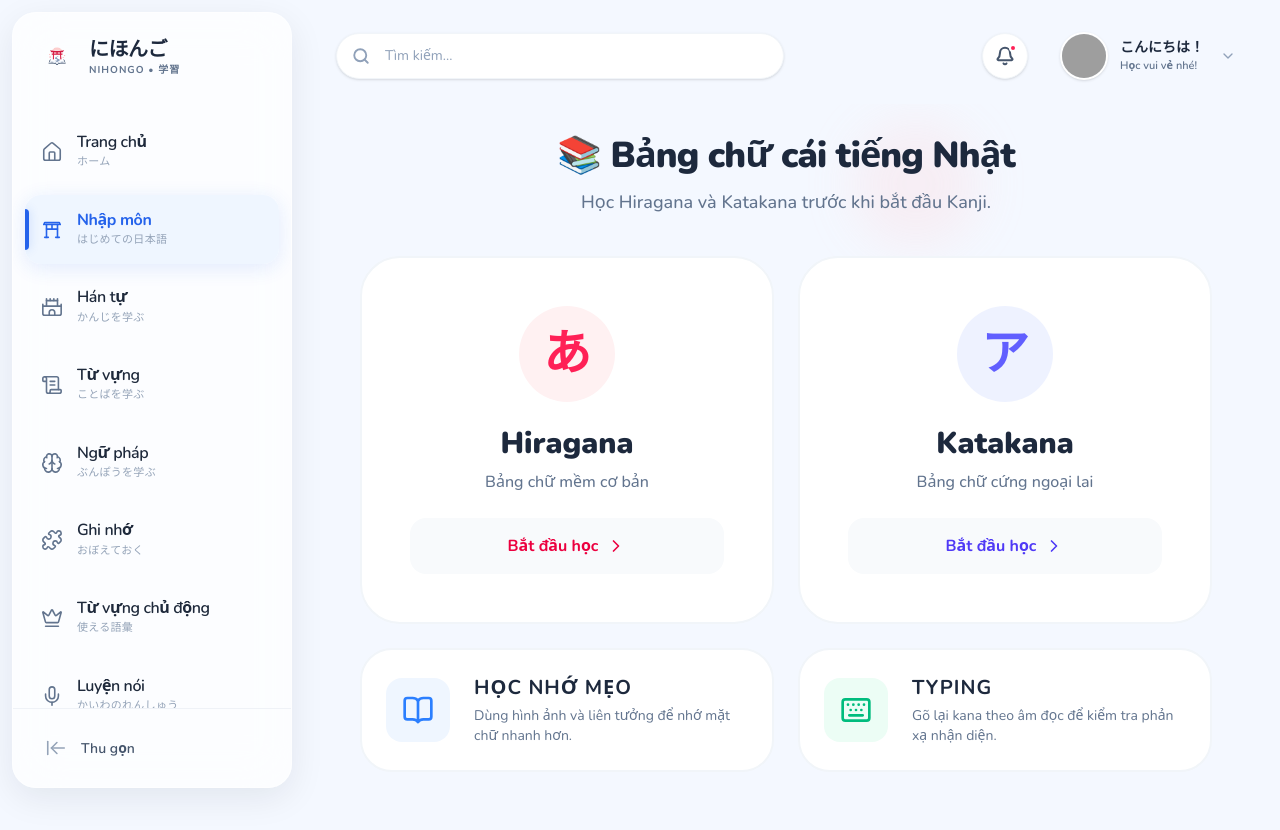
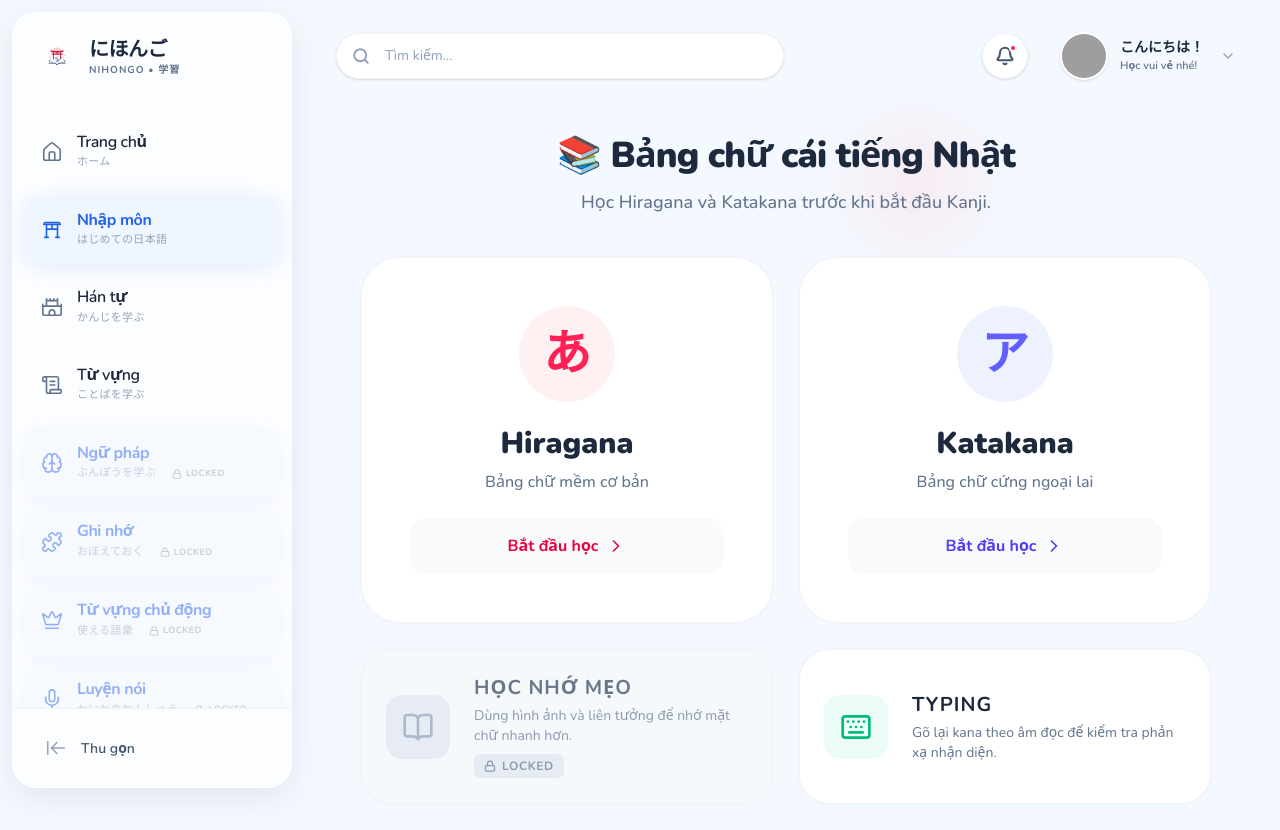
Before and after one commit to dotuananh2003/NihongoFlow, a React (Vite) app: page /introduction in a window 1280 px wide. Shown: the top 830 px of the page. Built offline with nearby package versions, Linux system fonts and the light colour scheme; grey boxes are pictures that could not be loaded.

Commit message:
change user interface

```diff
--- a/src/components/Sidebar/Sidebar.tsx
+++ b/src/components/Sidebar/Sidebar.tsx
@@ -11,7 +11,8 @@ import {
   FileText,
   ArrowLeftToLine,
   ArrowRightToLine,
-  Home
+  Home,
+  Lock
 } from 'lucide-react';
 import { ToriiGate } from '../Icons/ToriiGate';
 
@@ -20,11 +21,11 @@ const navItems = [
   { path: '/introduction', label: 'Nhập môn', sub: 'はじめての日本語', icon: ToriiGate },
   { path: '/kanji', label: 'Hán tự', sub: 'かんじを学ぶ', icon: Castle },
   { path: '/vocabulary', label: 'Từ vựng', sub: 'ことばを学ぶ', icon: ScrollText },
-  { path: '/grammar', label: 'Ngữ pháp', sub: 'ぶんぽうを学ぶ', icon: Brain },
-  { path: '/memory', label: 'Ghi nhớ', sub: 'おぼえておく', icon: Puzzle },
-  { path: '/active-vocabulary', label: 'Từ vựng chủ động', sub: '使える語彙', icon: Crown },
-  { path: '/speaking', label: 'Luyện nói', sub: 'かいわのれんしゅう', icon: Mic },
-  { path: '/exam', label: 'Luyện thi', sub: 'しけんたいさく', icon: FileText },
+  { path: '/grammar', label: 'Ngữ pháp', sub: 'ぶんぽうを学ぶ', icon: Brain, locked: true },
+  { path: '/memory', label: 'Ghi nhớ', sub: 'おぼえておく', icon: Puzzle, locked: true },
+  { path: '/active-vocabulary', label: 'Từ vựng chủ động', sub: '使える語彙', icon: Crown, locked: true },
+  { path: '/speaking', label: 'Luyện nói', sub: 'かいわのれんしゅう', icon: Mic, locked: true },
+  { path: '/exam', label: 'Luyện thi', sub: 'しけんたいさく', icon: FileText, locked: true },
 ];
 
 export const Sidebar = () => {
@@ -50,14 +51,16 @@ export const Sidebar = () => {
     <motion.aside
       initial={false}
       animate={{ width: isCollapsed ? 80 : 280 }}
-      transition={{ duration: 0.3, ease: "easeInOut" }}
+      transition={{ type: "spring", stiffness: 350, damping: 28, mass: 0.8 }}
       className="relative flex flex-col z-20 shrink-0 h-full overflow-hidden rounded-[24px]"
       style={{
         background: 'rgba(255, 255, 255, 0.72)',
         backdropFilter: 'blur(24px)',
         WebkitBackdropFilter: 'blur(24px)',
         border: '1px solid rgba(255, 255, 255, 0.45)',
-        boxShadow: '0 10px 35px rgba(15, 23, 42, 0.08)'
+        boxShadow: '0 10px 35px rgba(15, 23, 42, 0.08)',
+        willChange: 'width',
+        transform: 'translateZ(0)', // Force Hardware Acceleration
       }}
     >
       {/* Dark mode overlay override to keep the structure clean */}
@@ -78,10 +81,10 @@ export const Sidebar = () => {
         <AnimatePresence>
           {!isCollapsed && (
             <motion.div
-              initial={{ opacity: 0, x: -10 }}
-              animate={{ opacity: 1, x: 0 }}
-              exit={{ opacity: 0, x: -10 }}
-              transition={{ duration: 0.2 }}
+              initial={{ opacity: 0, x: -15, filter: 'blur(4px)' }}
+              animate={{ opacity: 1, x: 0, filter: 'blur(0px)' }}
+              exit={{ opacity: 0, x: -15, filter: 'blur(4px)' }}
+              transition={{ type: "spring", stiffness: 350, damping: 28 }}
               className="flex flex-col whitespace-nowrap overflow-hidden"
             >
               <span className="font-black text-xl text-slate-800 dark:text-slate-100 tracking-tight leading-tight">
@@ -101,10 +104,11 @@ export const Sidebar = () => {
           return (
             <NavLink
               key={item.path}
-              to={item.path}
+              to={item.locked ? '#' : item.path}
+              onClick={(e) => { if (item.locked) e.preventDefault(); }}
               replace={location.pathname !== '/'}
               className={() =>
-                `relative flex items-center cursor-pointer transition-all duration-250 ease-in-out group rounded-[16px] `
+                `relative flex items-center transition-all duration-250 ease-in-out group rounded-[16px] ${item.locked ? 'opacity-50 cursor-not-allowed' : 'cursor-pointer'}`
               }
               title={isCollapsed ? item.label : undefined}
             >
@@ -132,7 +136,7 @@ export const Sidebar = () => {
 
                   <div className={`relative flex items-center w-full px-[16px] py-[16px] gap-[14px]`}>
                     <div
-                      className={`relative z-10 shrink-0 flex items-center justify-center transition-transform duration-250 ease-in-out group-hover:scale-[1.08]`}
+                      className={`relative z-10 shrink-0 flex items-center justify-center transition-transform duration-250 ease-in-out ${item.locked ? '' : 'group-hover:scale-[1.08]'}`}
                       style={{ color: isActive ? activeColor : undefined }}
                     >
                       <Icon size={22} strokeWidth={1.75} className={isActive ? '' : 'text-slate-500 dark:text-slate-400'} />
@@ -141,11 +145,12 @@ export const Sidebar = () => {
                     <AnimatePresence>
                       {!isCollapsed && (
                         <motion.div
-                          initial={{ opacity: 0 }}
-                          animate={{ opacity: 1 }}
-                          exit={{ opacity: 0, width: 0 }}
-                          transition={{ duration: 0.2 }}
+                          initial={{ opacity: 0, width: 0, filter: 'blur(2px)' }}
+                          animate={{ opacity: 1, width: 'auto', filter: 'blur(0px)' }}
+                          exit={{ opacity: 0, width: 0, filter: 'blur(2px)' }}
+                          transition={{ type: "spring", stiffness: 350, damping: 28 }}
                           className="relative z-10 flex flex-col whitespace-nowrap overflow-hidden"
+                          style={{ willChange: 'width, opacity' }}
                         >
                           <span
                             className={`text-[16px] leading-[1.2] tracking-tight ${isActive ? 'font-bold' : 'font-semibold text-slate-800 dark:text-slate-200'}`}
@@ -154,9 +159,17 @@ export const Sidebar = () => {
                             <span className="dark:hidden">{item.label}</span>
                             <span className="hidden dark:inline" style={isActive ? { color: activeColor } : { color: '#F8FAFC' }}>{item.label}</span>
                           </span>
-                          <span className="text-[11px] font-jp font-normal tracking-wide mt-[2px] text-[#94A3B8] dark:text-slate-500">
-                            {item.sub}
-                          </span>
+                          <div className="flex items-center gap-1.5 mt-[2px]">
+                            <span className="text-[11px] font-jp font-normal tracking-wide text-[#94A3B8] dark:text-slate-500">
+                              {item.sub}
+                            </span>
+                            {item.locked && (
+                              <div className="flex items-center gap-1 text-slate-400 dark:text-slate-500 bg-slate-100 dark:bg-slate-800/50 px-1.5 py-0.5 rounded text-[9px] font-bold tracking-wider uppercase ml-1">
+                                <Lock size={10} strokeWidth={2.5} />
+                                <span>LOCKED</span>
+                              </div>
+                            )}
+                          </div>
                         </motion.div>
                       )}
                     </AnimatePresence>
@@ -179,9 +192,10 @@ export const Sidebar = () => {
           <AnimatePresence>
             {!isCollapsed && (
               <motion.span
-                initial={{ opacity: 0 }}
-                animate={{ opacity: 1 }}
+                initial={{ opacity: 0, width: 0 }}
+                animate={{ opacity: 1, width: 'auto' }}
                 exit={{ opacity: 0, width: 0 }}
+                transition={{ type: "spring", stiffness: 350, damping: 28 }}
                 className="font-semibold text-[14px] whitespace-nowrap overflow-hidden text-slate-600 dark:text-slate-400"
               >
                 Thu gọn
--- a/src/pages/Introduction/Introduction.tsx
+++ b/src/pages/Introduction/Introduction.tsx
@@ -1,6 +1,6 @@
 import React, { useState, useEffect, useRef } from 'react';
 import { motion, AnimatePresence } from 'framer-motion';
-import { Sparkles, X, ChevronRight, Volume2, Check, AlertCircle, BookOpen, RotateCcw, Clock, Keyboard } from 'lucide-react';
+import { Sparkles, X, ChevronRight, Volume2, Check, AlertCircle, BookOpen, RotateCcw, Clock, Keyboard, Lock } from 'lucide-react';
 
 // ==========================================
 // KANA DATA
@@ -510,15 +510,19 @@ export const Introduction = () => {
         {/* 2 SUPPLEMENTARY CARDS */}
         <div className="grid grid-cols-1 md:grid-cols-2 gap-6 px-6">
           <button
-            onClick={() => navigate('/introduction/mnemonic')}
-            className="bg-white dark:bg-slate-900 rounded-[2rem] p-6 text-left border-2 border-slate-100 dark:border-slate-800 hover:border-blue-300 dark:hover:border-blue-700 transition-all group flex items-center gap-6"
+            disabled
+            className="bg-slate-50 dark:bg-slate-800/30 rounded-[2rem] p-6 text-left border-2 border-slate-100 dark:border-slate-800/50 transition-all flex items-center gap-6 opacity-70 cursor-not-allowed"
           >
-            <div className="w-16 h-16 rounded-2xl bg-blue-50 dark:bg-blue-500/10 text-blue-500 flex items-center justify-center shrink-0 group-hover:scale-110 transition-transform">
+            <div className="w-16 h-16 rounded-2xl bg-slate-200 dark:bg-slate-700/50 text-slate-400 flex items-center justify-center shrink-0">
               <BookOpen size={32} />
             </div>
             <div>
-              <h3 className="text-xl font-bold text-slate-800 dark:text-slate-100 mb-1 uppercase tracking-wider">Học nhớ mẹo</h3>
-              <p className="text-slate-500 dark:text-slate-400 text-sm">Dùng hình ảnh và liên tưởng để nhớ mặt chữ nhanh hơn.</p>
+              <h3 className="text-xl font-bold text-slate-700 dark:text-slate-300 mb-1 uppercase tracking-wider">Học nhớ mẹo</h3>
+              <p className="text-slate-500 dark:text-slate-500 text-sm mb-2">Dùng hình ảnh và liên tưởng để nhớ mặt chữ nhanh hơn.</p>
+              <div className="inline-flex items-center gap-1.5 px-2.5 py-1 rounded-md bg-slate-200 dark:bg-slate-800 text-slate-500 dark:text-slate-400 text-xs font-bold uppercase tracking-wider">
+                <Lock size={12} strokeWidth={2.5} />
+                <span>Locked</span>
+              </div>
             </div>
           </button>
 
```
